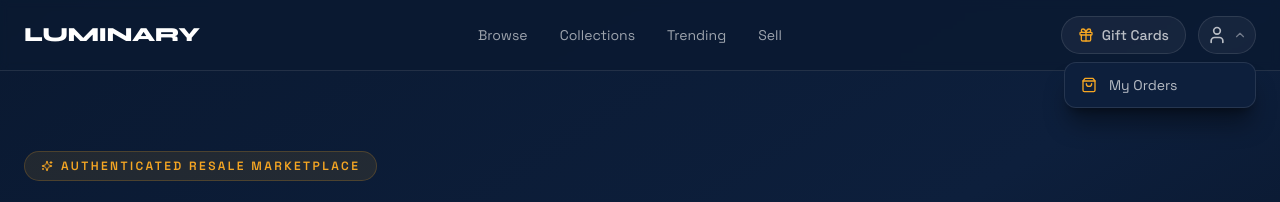
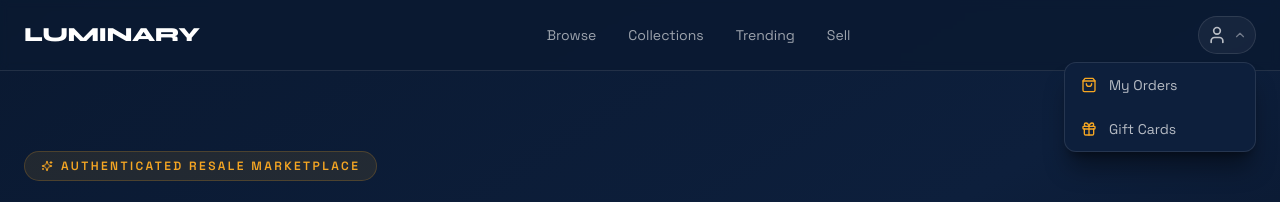
Before and after one commit to nehasirsat/ResaleMarketplace, a React (Vite) app: page / in a window 1280 px wide. Both pictures are taken after a click on the button "User menu". Shown: the top 202 px of the page. Built offline with nearby package versions, Linux system fonts and the light colour scheme.

Commit message:
My Orders button

```diff
--- a/src/pages/MarketplaceHome.tsx
+++ b/src/pages/MarketplaceHome.tsx
@@ -115,7 +115,7 @@ export default function MarketplaceHome() {
       <div className="fixed inset-0 bg-gradient-to-br from-[#0A1931] via-[#0d1f3c] to-[#060f1f] pointer-events-none" />
 
       {/* Header */}
-      <header className="relative z-10 px-6 py-4 border-b border-white/10 bg-[#0A1931]/80 backdrop-blur-sm sticky top-0">
+      <header className="relative z-50 px-6 py-4 border-b border-white/10 bg-[#0A1931]/80 backdrop-blur-sm sticky top-0">
         <div className="max-w-7xl mx-auto flex justify-between items-center">
           <div
             className="text-xl font-black tracking-tight"
@@ -136,14 +136,6 @@ export default function MarketplaceHome() {
           </nav>
 
           <div className="flex items-center gap-3">
-            {/* Gift Cards button */}
-            <button
-              onClick={() => navigate("/giftcard")}
-              className="flex items-center gap-2 bg-white/5 hover:bg-white/10 border border-white/10 hover:border-[#F5A623]/30 text-white/70 hover:text-white text-sm font-medium px-4 py-2 rounded-full transition"
-            >
-              <Gift className="w-4 h-4 text-[#F5A623]" />
-              Gift Cards
-            </button>
 
             {/* User menu */}
             <div className="relative" ref={dropdownRef}>
@@ -157,13 +149,20 @@ export default function MarketplaceHome() {
               </button>
 
               {open && (
-                <div className="absolute right-0 mt-2 w-48 bg-[#0d1f3c] border border-white/10 rounded-xl shadow-xl shadow-black/40 overflow-hidden z-50">
+                <div className="absolute right-0 mt-2 w-48 bg-[#0d1f3c] border border-white/10 rounded-xl shadow-xl shadow-black/40 z-[100]">
                   <button
                     onClick={() => { setOpen(false); navigate("/past-orders"); }}
-                    className="flex items-center gap-3 w-full px-4 py-3 text-sm text-white/70 hover:text-white hover:bg-white/5 transition"
+                    className="flex items-center gap-3 w-full px-4 py-3 text-sm text-white/70 hover:text-white hover:bg-white/10 rounded-lg transition"
                   >
-                    <ShoppingBag className="w-4 h-4 text-[#F5A623]" />
-                    My Orders
+                    <ShoppingBag className="w-4 h-4 text-[#F5A623] pointer-events-none" />
+                    <span className="pointer-events-none">My Orders</span>
+                  </button>
+                  <button
+                    onClick={() => navigate("/giftcard")}
+                    className="flex items-center gap-3 w-full px-4 py-3 text-sm text-white/70 hover:text-white hover:bg-white/10 rounded-lg transition"
+                  >
+                    <Gift className="w-4 h-4 text-[#F5A623] pointer-events-none" />
+                    Gift Cards
                   </button>
                 </div>
               )}
```
